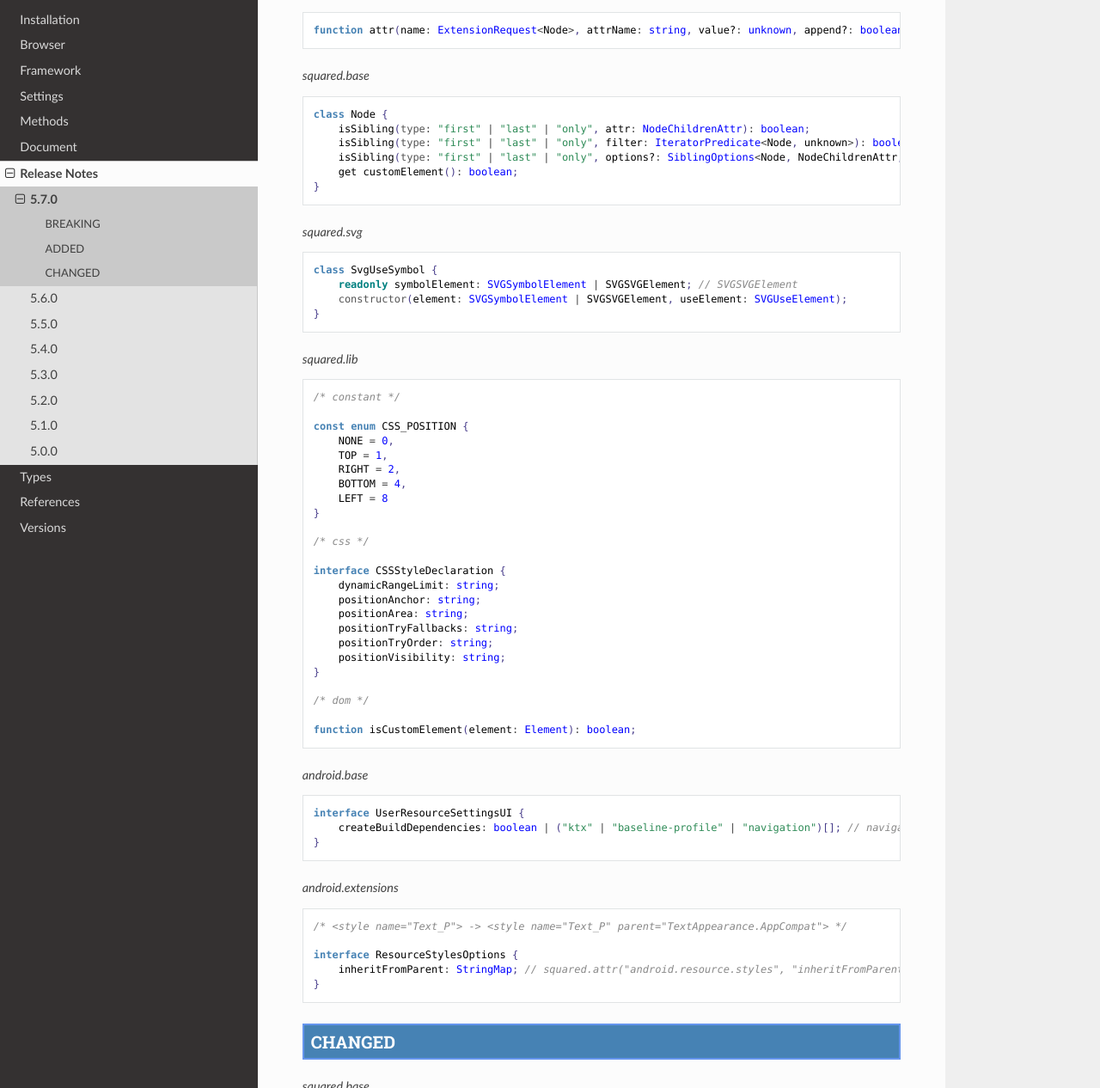
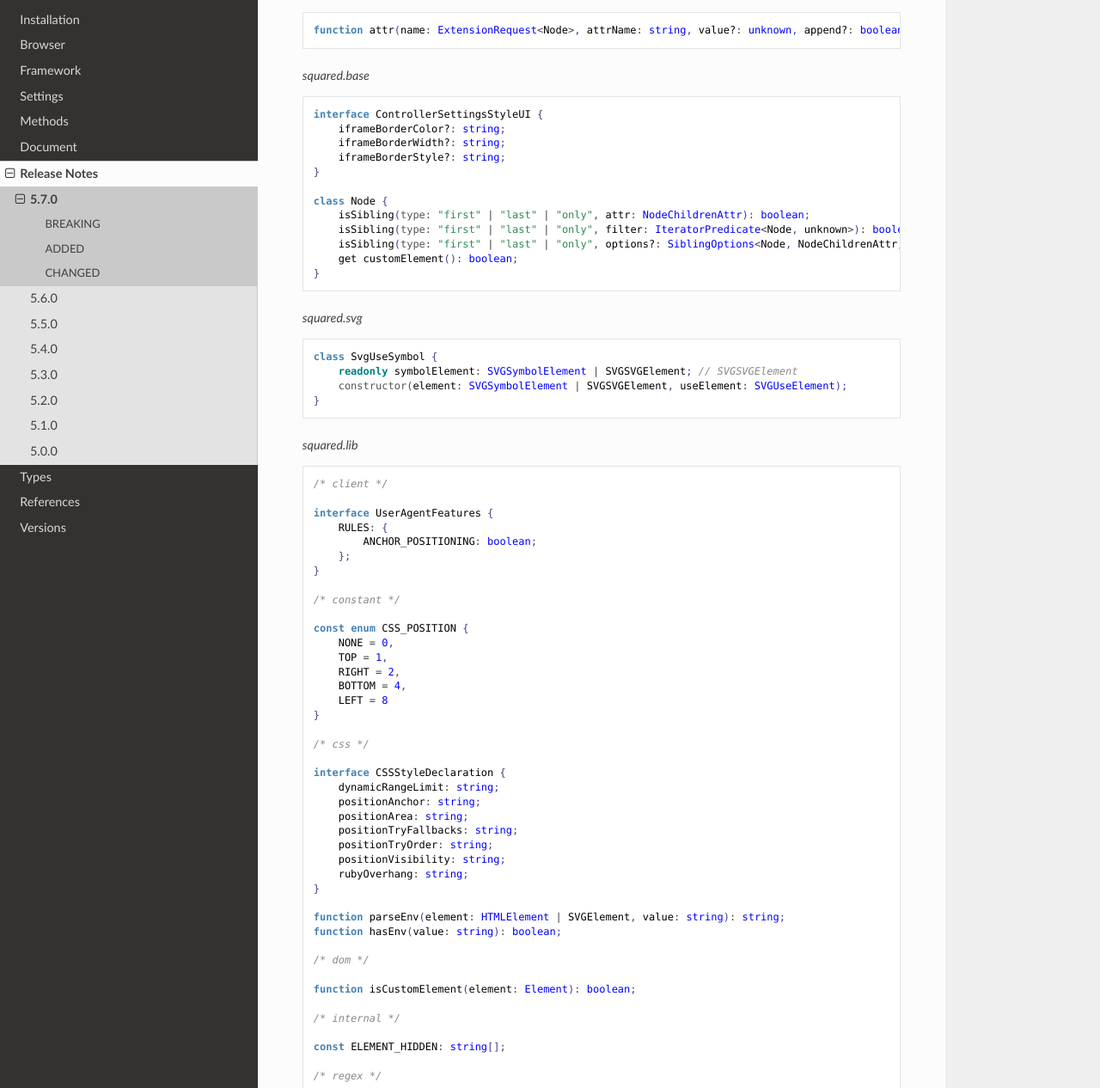
Before and after one commit to anpham6/android-docs, a Sphinx documentation site: the page built from source/release_notes/5.7.0.rst, in a window 1280 px wide and 1400 px high, scrolled down 436 px, cut to the strip 134-1400 px from the top of the window. Shown: the whole strip at 86% size. Built offline with Sphinx 7.4.7 and the Read the Docs theme 3.1.0, drawn with Linux system fonts in a browser that asks for light colours; some of the changed text lies outside the part shown.

Commit message:
Release Notes: Latest modifications to API 5.7.0.

```diff
--- a/source/framework/android.rst
+++ b/source/framework/android.rst
@@ -150,6 +150,7 @@ Example usage
       await copyTo("/path/project-1", { projectId: "project-1", emptyDir: true, ignoreExtensions: true });
       await appendTo("http://localhost:3000/archives/project.001", { format: "7z" });
       reset();
+    });
   </script>
 
 .. caution:: Import maps is part of `Baseline 2023 <https://webstatus.dev/features/import-maps>`_ and is :target:`Newly available`.
--- a/source/release_notes/5.7.0.rst
+++ b/source/release_notes/5.7.0.rst
@@ -33,6 +33,12 @@ ADDED
 .. code-block::
   :caption: squared.base
 
+  interface ControllerSettingsStyleUI {
+      iframeBorderColor?: string;
+      iframeBorderWidth?: string;
+      iframeBorderStyle?: string;
+  }
+
   class Node {
       isSibling(type: "first" | "last" | "only", attr: NodeChildrenAttr): boolean;
       isSibling(type: "first" | "last" | "only", filter: IteratorPredicate<Node, unknown>): boolean;
@@ -50,6 +56,14 @@ ADDED
 
 .. code-block::
   :caption: squared.lib
+
+  /* client */
+
+  interface UserAgentFeatures {
+      RULES: {
+          ANCHOR_POSITIONING: boolean;
+      };
+  }
 
   /* constant */
 
@@ -70,11 +84,25 @@ ADDED
       positionTryFallbacks: string;
       positionTryOrder: string;
       positionVisibility: string;
+      rubyOverhang: string;
   }
+
+  function parseEnv(element: HTMLElement | SVGElement, value: string): string;
+  function hasEnv(value: string): boolean;
 
   /* dom */
 
   function isCustomElement(element: Element): boolean;
+
+  /* internal */
+
+  const ELEMENT_HIDDEN: string[];
+
+  /* regex */
+
+  const STRING: {
+      CSS_FUNCTION: string;
+  };
 
 .. code-block::
   :caption: android.base
--- a/source/types.rst
+++ b/source/types.rst
@@ -29,4 +29,4 @@ tsconfig.json
     }
   }
 
-You can do the same thing with **squared-express 4.0** using the :target:`typeRoot` ``node_modules/squared-express`` and the :target:`UMD` global ``sqex``.
+You can do the same thing with **squared-express 4.0** using :target:`typeRoot` ``node_modules/squared-express`` and the :target:`UMD` global ``sqex``.
```
